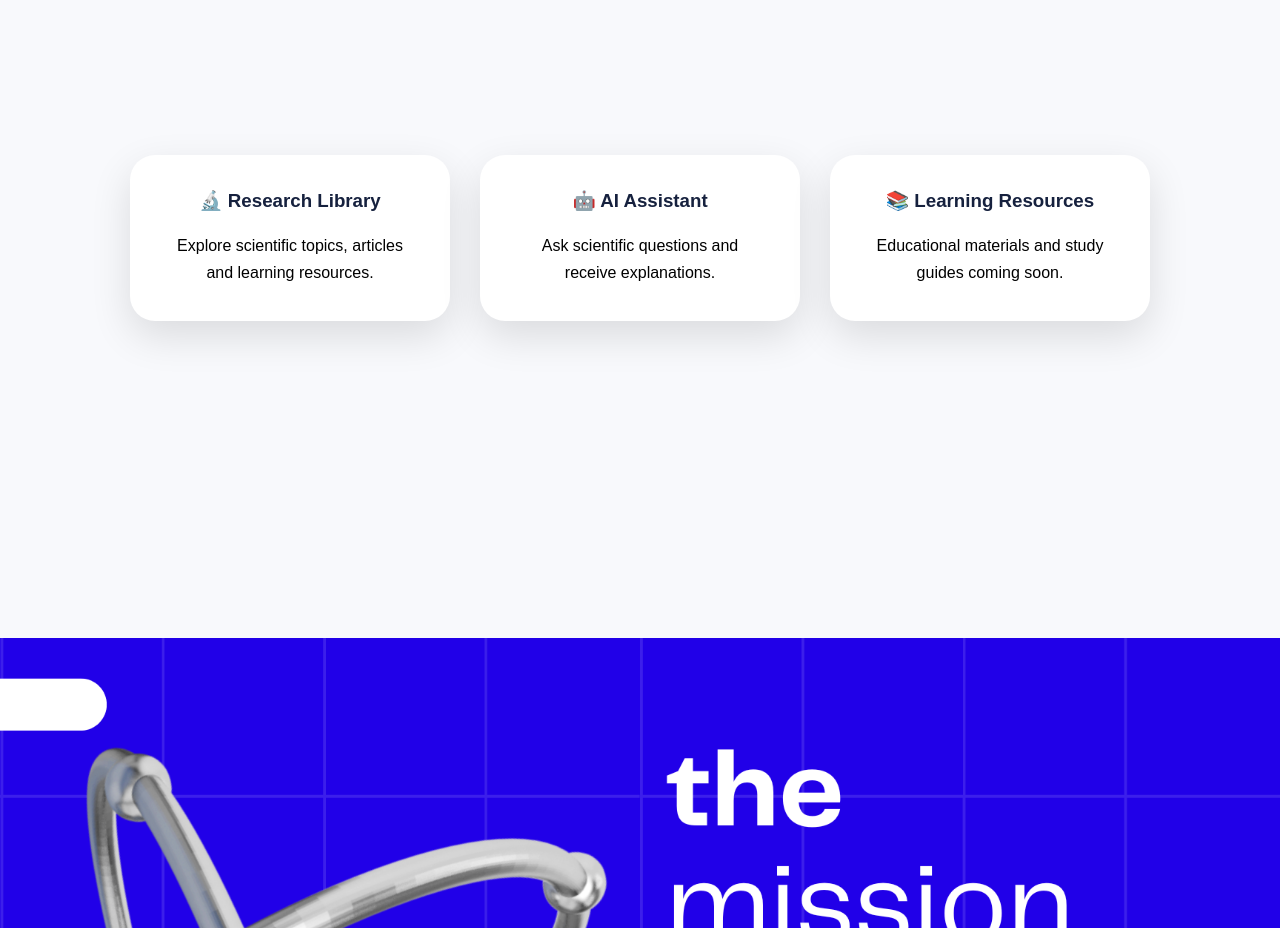
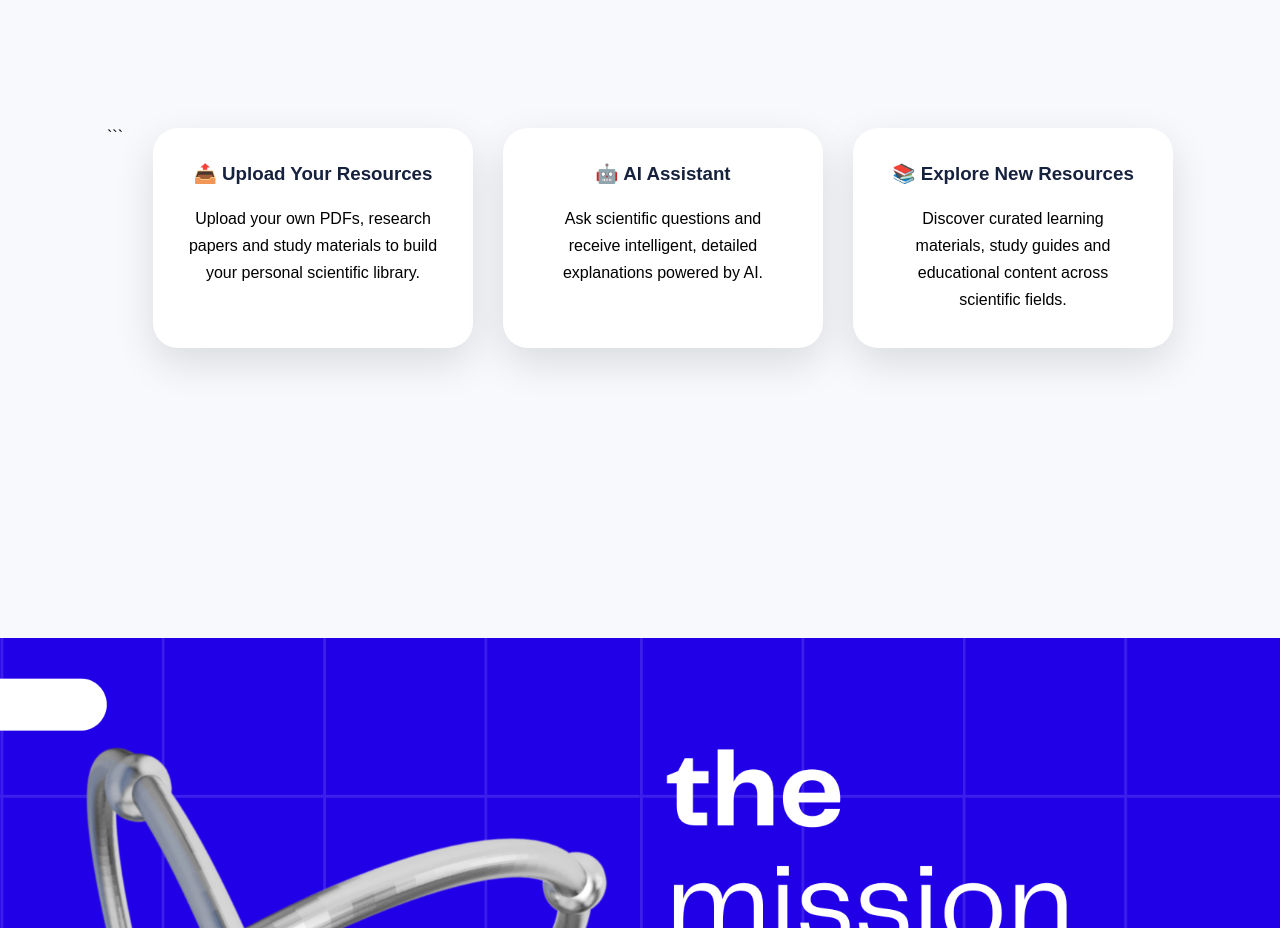
Before and after one commit to selinnisabaykar3-cmd/Compendium-Of-Science, a plain HTML site: page index.html in a window 1280 px wide. Shown: the part 2580-3508 px from the top of the page. Drawn offline with Linux system fonts and the light colour scheme.

````diff
--- a/index.html
+++ b/index.html
@@ -71,14 +71,19 @@
 
     <div class="cards">
 
+       <div class="cards">
+
+```
 <div class="card"
      onclick="window.location.href='library.html'">
 
-            <h3>🔬 Research Library</h3>
+    <h3>📤 Upload Your Resources</h3>
 
     <p>
-                Explore scientific topics,
-                articles and learning resources.
+        Upload your own PDFs,
+        research papers and study
+        materials to build your
+        personal scientific library.
     </p>
 
 </div>
@@ -90,21 +95,30 @@
 
     <p>
         Ask scientific questions
-                and receive explanations.
+        and receive intelligent,
+        detailed explanations
+        powered by AI.
     </p>
 
 </div>
 
-        <div class="card">
+<div class="card"
+     onclick="window.location.href='resources.html'">
 
-            <h3>📚 Learning Resources</h3>
+    <h3>📚 Explore New Resources</h3>
 
     <p>
-                Educational materials and
-                study guides coming soon.
+        Discover curated learning
+        materials, study guides
+        and educational content
+        across scientific fields.
     </p>
 
 </div>
+
+
+</div>
+
 
     </div>
 
````
Lines whose indentation alone changed are shown as unchanged.
